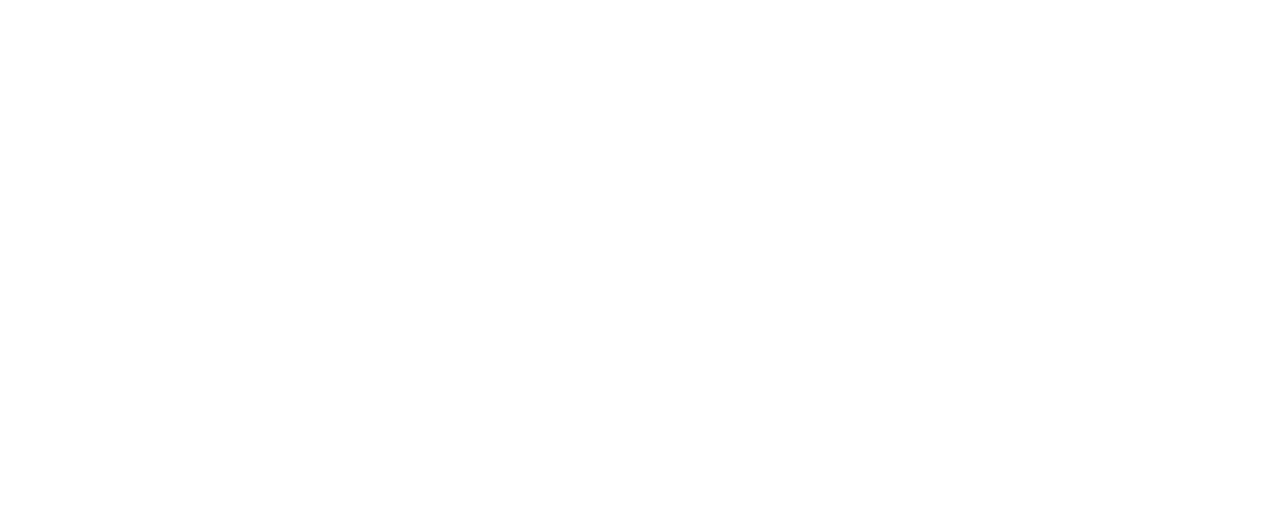
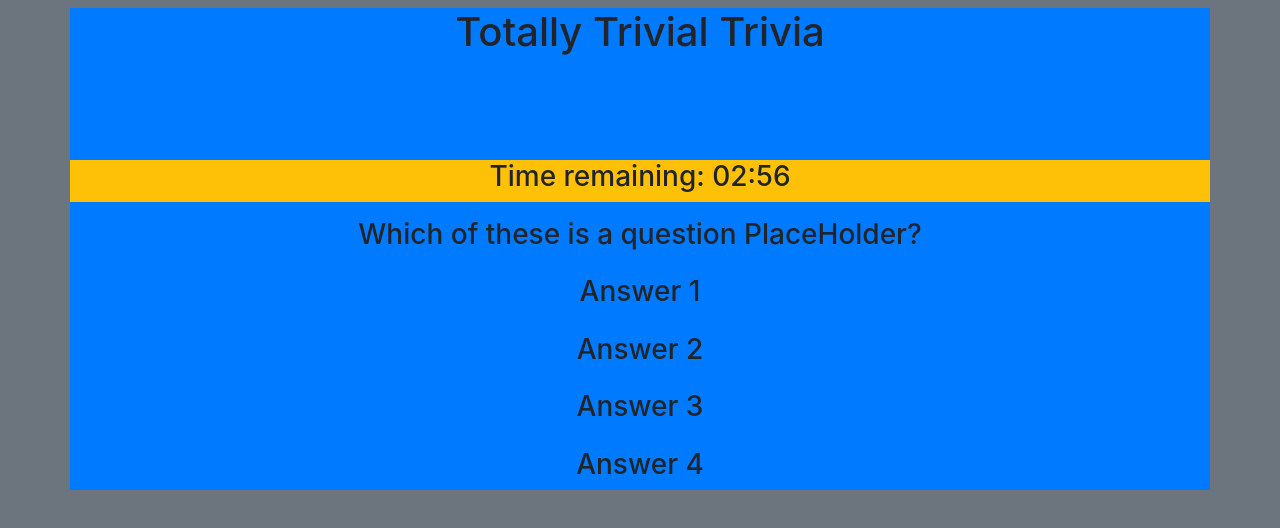
Before and after one commit to KingsOfDeLeon/TriviaGame, a plain HTML site: page index.html in a window 1280 px wide. Drawn offline with nearby package versions, Linux system fonts and the light colour scheme.

Commit message:
created html and starter timer on app.js

```diff
--- a/assets/javascript/app.js
+++ b/assets/javascript/app.js
@@ -0,0 +1,41 @@
+$(document).ready(function () {
+    var numMinutes = 3;
+    var display = $('.timerText');
+    if (numMinutes < 10){
+        display.text("Time remaining: " + "0" + numMinutes + ":00");
+    }
+    else display.text("Time remaining: " + "0" + numMinutes + ":00");
+
+    function startTimer(duration, display) {
+        var timer = duration,
+            minutes, seconds;
+        setInterval(function () {
+            minutes = parseInt(timer / 60, 10)
+            seconds = parseInt(timer % 60, 10);
+
+            if (minutes < 10) {
+                minutes = '0' + minutes;
+            }
+            if (seconds < 10) {
+                seconds = '0' + seconds;
+            }
+            console.log(minutes + ":" + seconds);
+            display.text("Time remaining: " + minutes + ":" + seconds);
+
+            if (--timer < 0) {
+                timer = duration;
+            }
+        }, 1000);
+    }
+
+    function callTimer(numMinutes) {
+        var time = 60 * numMinutes,
+            display = $('.timerText');
+        startTimer(time, display);
+    };
+
+    callTimer(numMinutes);
+
+
+
+});
--- a/index.html
+++ b/index.html
@@ -1,11 +1,63 @@
 <!DOCTYPE html>
 <html lang="en">
+
 <head>
     <meta charset="UTF-8">
     <meta name="viewport" content="width=device-width, initial-scale=1.0">
-    <title>Trivia  Game</title>
+    <title>Trivia Game</title>
+    <link rel="stylesheet" href="https://stackpath.bootstrapcdn.com/bootstrap/4.3.1/css/bootstrap.min.css"
+        integrity="sha384-ggOyR0iXCbMQv3Xipma34MD+dH/1fQ784/j6cY/iJTQUOhcWr7x9JvoRxT2MZw1T" crossorigin="anonymous">
+    <!-- BootStrap JS link -->
+    <!-- <script src="https://stackpath.bootstrapcdn.com/bootstrap/4.3.1/js/bootstrap.min.js"
+        integrity="sha384-JjSmVgyd0p3pXB1rRibZUAYoIIy6OrQ6VrjIEaFf/nJGzIxFDsf4x0xIM+B07jRM"
+        crossorigin="anonymous"></script> -->
+    <!-- Jquery CDN -->
+    <script src="https://code.jquery.com/jquery-3.4.1.min.js"
+        integrity="sha256-CSXorXvZcTkaix6Yvo6HppcZGetbYMGWSFlBw8HfCJo=" crossorigin="anonymous"></script>
+    <!-- My JS -->
+    <script src="./assets/javascript/app.js"></script>
+
 </head>
-<body>
+
+<body class="bg-secondary">
+    <div class="container bg-primary mt-2">
+        <div class="row">
+            <div class="col-sm mb-5">
+                <h1 id="triviaHeader" class="text-center">Totally Trivial Trivia</h1>
+            </div>
+        </div>
+        <div class="row mt-5">
+            <div class="col-sm bg-warning">
+                <h3 class="text-center timerText">Time remaining:</h3>
+            </div>
+        </div>
+        <div class="row mt-3">
+            <div class="col-sm">
+                <h3 class="text-center questionSpace">Which of these is a question PlaceHolder? </h3>
+            </div>
+        </div>
+        <div class="row mt-3">
+            <div class="col-sm">
+                <h3 class="text-center answer answer1">Answer 1</h3>
+            </div>
+        </div>
+        <div class="row mt-3">
+            <div class="col-sm">
+                <h3 class="text-center answer answer2">Answer 2</h3>
+            </div>
+        </div>
+        <div class="row mt-3">
+            <div class="col-sm">
+                <h3 class="text-center answer answer3">Answer 3</h3>
+            </div>
+        </div>
+        <div class="row mt-3">
+            <div class="col-sm">
+                <h3 class="text-center answer answer4">Answer 4</h3>
+            </div>
+        </div>
+    </div>
 
 </body>
+
 </html>
```
